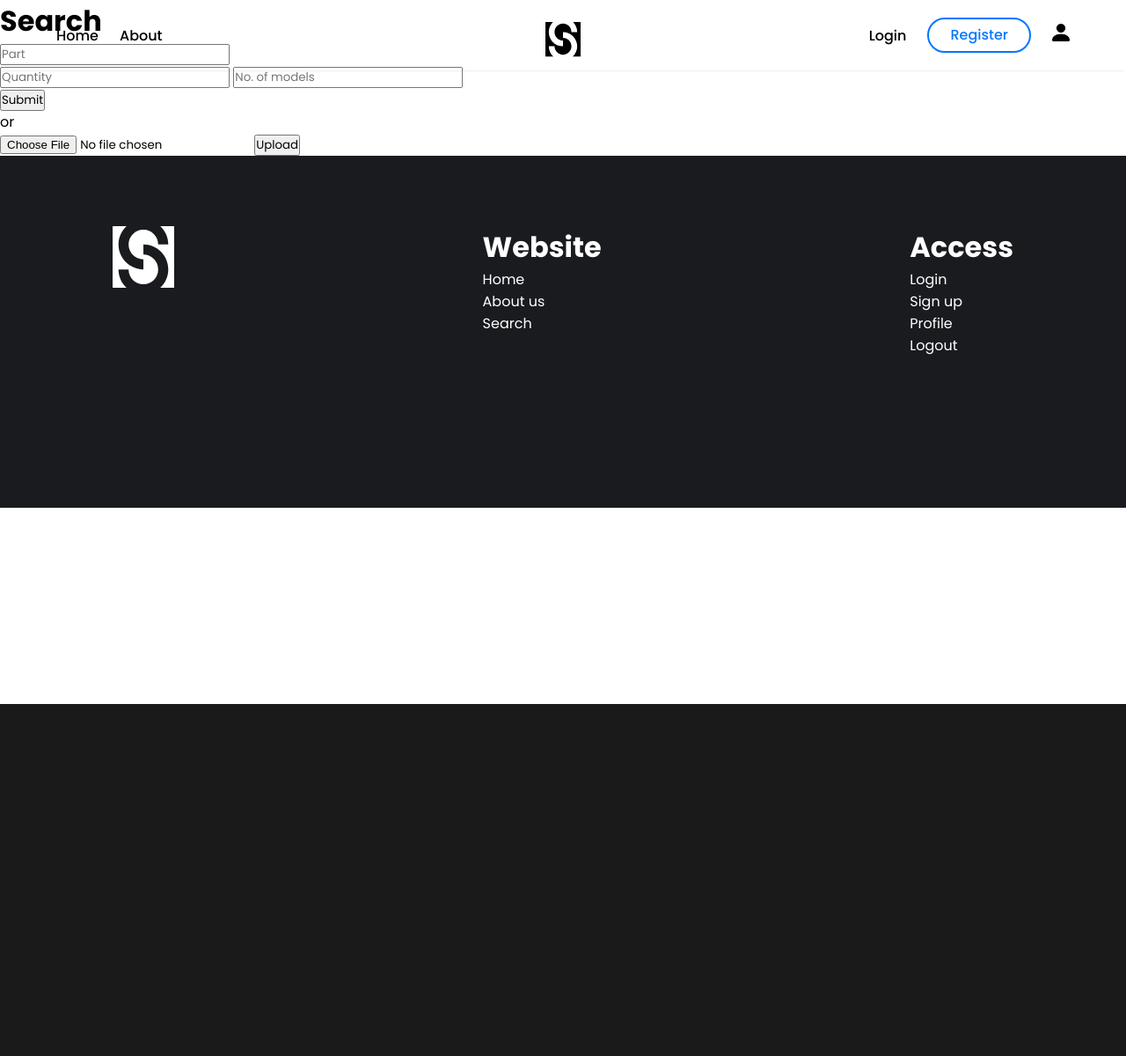
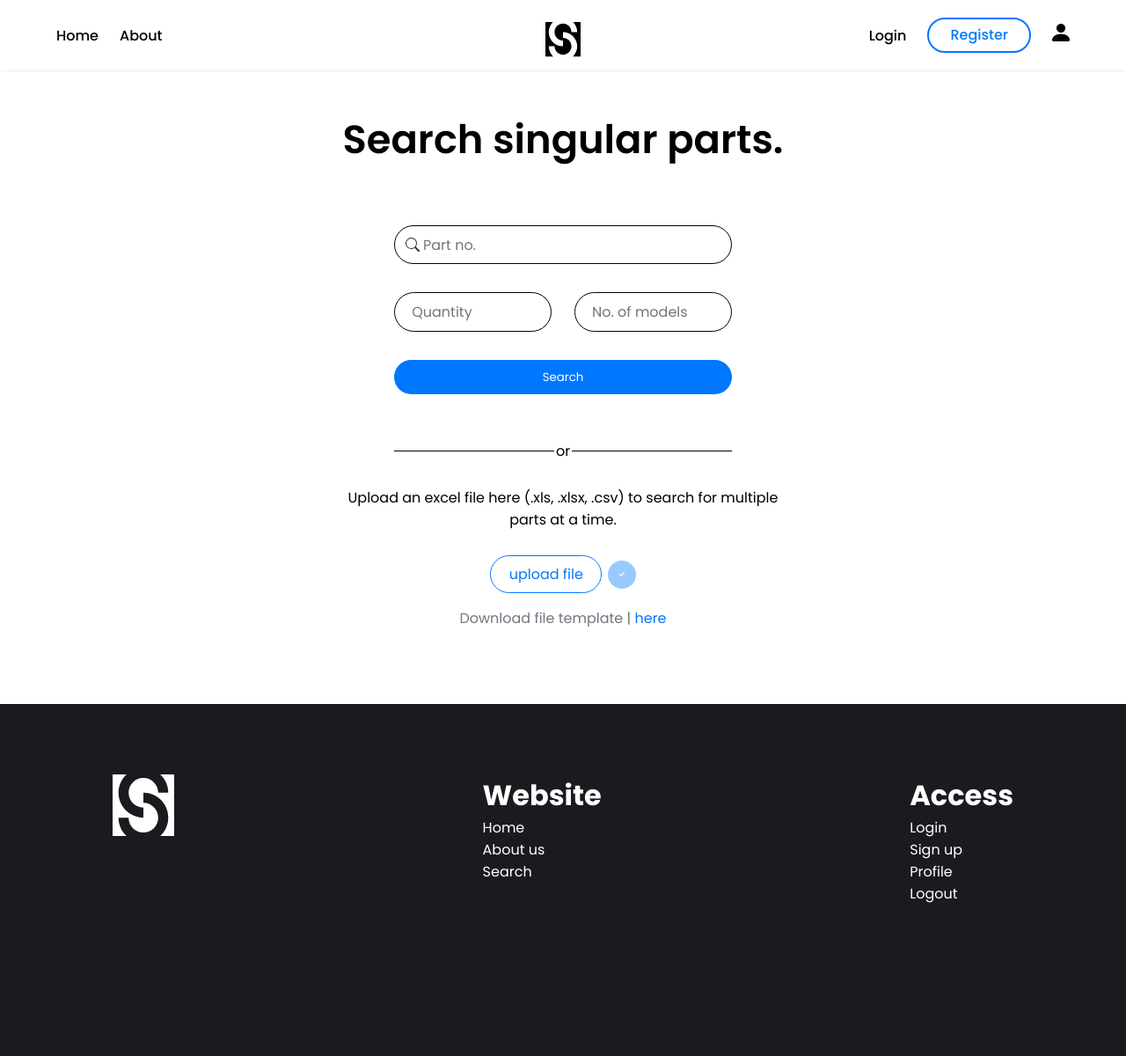
Before and after one commit to tomalexsmith/Stocsus, a Flask app: page /search in a window 1280 px wide. Shown: the whole page at 88% size. Before the commit the page ends 800 px from the top, so only its background shows below. Run offline with Flask 2, Linux system fonts and the light colour scheme.

Commit message:
Create search.css
Created search.css, updated search.html accordingly to fit with the design and added icons for the search page to the icons directory.

```diff
--- /dev/null
+++ b/static/css/search.css
@@ -0,0 +1,227 @@
+input[type='number'] {
+    -moz-appearance:textfield;
+}
+
+input::-webkit-outer-spin-button,
+input::-webkit-inner-spin-button {
+    -webkit-appearance: none;
+}
+.search_forms{
+    position: relative;
+    padding-bottom: 8vh;
+    margin-bottom: 5vh;
+    border-bottom: black solid 1px;
+}
+
+.search_bg{
+    width: 100%;
+    height: 100vh;
+    align-items: center;
+    justify-content: center;
+    display: flex;
+    animation: fade_in ease-in-out 1s forwards;
+    opacity: 0%;
+    animation-delay: .2s;
+}
+
+@keyframes fade_in {
+    0%{
+        opacity: 0%;
+    }
+    100%{
+        opacity: 100%;
+    }
+}
+
+.search_content{
+    width: 90vw;
+    height: calc(100vh - 10rem);
+    justify-content: center;
+    align-items: center;
+    display: flex;
+    flex-direction: column;
+    overflow: hidden;
+    position: relative;
+    user-select: none;
+    padding-top: 5vh;
+}
+
+.search_title{
+    font-size: 3.5vw;
+    color: black;
+    font-weight: 600;
+    margin-bottom: 8vh;
+}
+
+.form_part{
+    width: 30vw;
+    position: relative;
+    margin-bottom: 4vh;
+}
+
+.part_number{
+    width: 100%;
+    font-size: 16px;
+    border: 1px solid black;
+    padding: 1.1vh 1vw 1.1vh 2.5vw;
+    border-radius: 100px;
+    font-family: Poppins,sans-serif;
+}
+
+.form_part img{
+    position: absolute;
+    top: 50%;
+    margin-top: -8px;
+    left: 1vw;
+    fill: white;
+    pointer-events: none;
+}
+
+.quantity_search{
+    display: flex;
+    width: 30vw;
+    flex-direction: row;
+    margin-bottom: 4vh;
+    position: relative;
+}
+
+.form_quantity{
+    width: 50%;
+    padding-right: 1vw;
+}
+.quantity, .models{
+    width: 100%;
+    font-size: 16px;
+    border: 1px solid black;
+    padding: 1.1vh 1vw 1.1vh 1.5vw;
+    border-radius: 100px;
+    font-family: Poppins,sans-serif;
+}
+
+.form_models{
+    width: 50%;
+    padding-left: 1vw;
+}
+
+.submit{
+    width: 100%;
+    padding: 1.2vh 1vw 1.2vh 1vw;
+    border-radius: 100px;
+    border: none;
+    background: #0077FF;
+    color: white;
+    transition: background ease .5s, transform ease .5s;
+    cursor: pointer;
+}
+.submit:hover{
+    background: #004DA6;
+}
+.submit:active{
+    transform: scale(.95);
+}
+
+.search_forms::after{
+    content: 'or';
+    position: absolute;
+    width: 1.5vw;
+    margin-left: -.75vw;
+    bottom: 0%;
+    left: 50%;
+    transform: translateY(50%);
+    background: white;
+    text-align: center;
+}
+.file_upload{
+    display: flex;
+    flex-direction: column;
+    align-items: center;
+    justify-content: center;
+    margin-left: 10vw;
+    margin-right: 10vw;
+}
+
+.file_upload p:first-child{
+    font-size: 16px;
+    color: black;
+    text-align: center;
+    margin-bottom: 3.5vh;
+}
+.file_upload p:last-child{
+    color: #717680;
+}
+.file_upload p a{
+    color: #0077FF;
+}
+
+.upload_form{
+    display: flex;
+    flex-direction: row;
+    align-items: center;
+    justify-content: center;
+    position: relative;
+    margin-bottom: 2vh;
+}
+
+.file_choose{
+    font-family: Poppins,sans-serif;
+    border-radius: 100px;
+    background: transparent;
+    color: #0077FF;
+    border: solid #0077FF 1px;
+    padding: 1vh 1.6vw;
+    font-size: 16px;
+    text-transform: lowercase;
+    transition: background ease .5s, color ease .5s;
+    margin-right: 0vw;
+    cursor: pointer;
+}
+
+.file_choose:hover{
+    background: #0077FF;
+    color: #EFEDE7;
+}
+
+input[type="file"]{
+    display: none;
+}
+
+.file_submit_container{
+    position: relative;
+    height: 100%;
+    display: flex;
+    align-items: center;
+    justify-content: center;
+    margin-left: .5vw;
+}
+
+.file_submit_container input{
+    height: 1rem;
+    width: 1rem;
+    border-radius: 50%;
+    border: none;
+    background: #0077FF;
+    opacity: 40%;
+    padding: 2vh;
+    cursor: pointer;
+    transition: opacity ease .5s;
+    pointer-events: none;
+}
+
+.file_submit_container img{
+    position: absolute ;
+    width: 1vw;
+    pointer-events: none;
+    z-index: 100;
+}
+
+.enabled{
+    opacity: 100% !important;
+    pointer-events: auto !important;
+}
+
+.enabled:hover{
+    background: #004DA6;
+}
+.enabled:active{
+    transform: scale(.95);
+}
--- a/templates/search.html
+++ b/templates/search.html
@@ -2,29 +2,60 @@
 
 
 {% block header %}
-    {# <link rel="stylesheet" href="{{ url_for('static', filename='css/search.css') }}"> #}
+    <link rel="stylesheet" href="{{ url_for('static', filename='css/search.css') }}">
 {% endblock %}
 
 
 
 {% block content %}
-    <h1>Search</h1>
-    <div class="search forms">
+    <div class="search_bg">
+        <div class="search_content">
+            <h1 class="search_title">Search singular parts.</h1>
+            <div class="search_forms">
                 <form method="POST">
                     {{ form.csrf_token() }}
-            {{ form.part_number(class="input", placeholder="Part") }}
+                    <div class="form_part">
+                        <img src="{{ url_for('static', filename='icons/search.svg') }}" alt="logo">
+                        {{ form.part_number(class="part_number", placeholder="Part no.") }}
+                    </div>
                     <div class="quantity_search">
-                {{ form.quantity(type="number", class="quantity_input", placeholder="Quantity") }}
-                {{ form.models(type="number", class="quantity_input", placeholder="No. of models") }}
+                        <div class="form_quantity">
+                            {{ form.quantity(type="number", class="quantity", placeholder="Quantity") }}
                         </div>
-            {{ form.submit(class="submit_button") }}
+                        <div class="form_models">
+                            {{ form.models(type="number", class="models", placeholder="No. of models") }}
+                        </div>
+                    </div>
+                    {{ form.submit(class="submit", value="Search") }}
                 </form>
             </div>
             <div class="file_upload">
-        <span class="or">or</span>
-    <form method=post enctype=multipart/form-data>
-      <input type=file name=file>
-      <input type=submit value=Upload>
+                <p>Upload an excel file here (.xls, .xlsx, .csv) to search for multiple<br/> parts at a time.</p>
+                <form class="upload_form" method=post enctype=multipart/form-data>
+                    <label for="file_choose" class="file_choose">Upload File</label>
+                    <input id="file_choose" type=file name=file accept=".csv, .xls,.xlsx">
+                    <div class="file_submit_container">
+                        <img src="{{ url_for('static', filename='icons/check.svg') }}" alt="check">
+                        <input id="file_submit" class="file_submit" type=submit value="">
+                    </div>
                 </form>
+                <p>Download file template | <a download href="{{ url_for('static',
+                filename='Stocsus template.xlsx') }}">here</a></p>
             </div>
+        </div>
+    </div>
+    <script src="https://ajax.googleapis.com/ajax/libs/jquery/3.5.1/jquery.min.js"></script>
+    <script>
+        $(document).ready(function(){
+            $('#file_choose').change(function (){
+                if($('#file_choose').val()==''){
+                    $('#file_submit').removeClass('enabled')
+                    $('#file_submit').attr('disabled',true)
+                }else{
+                    $('#file_submit').addClass('enabled')
+                    $('#file_submit').attr('disabled',false)
+                }
+            });
+        });
+    </script>
 {% endblock %}
```
Also changed, not shown: static/icons/check.svg (added), static/icons/search.svg (added), 1 other file. Lines whose indentation alone changed are shown as unchanged.
